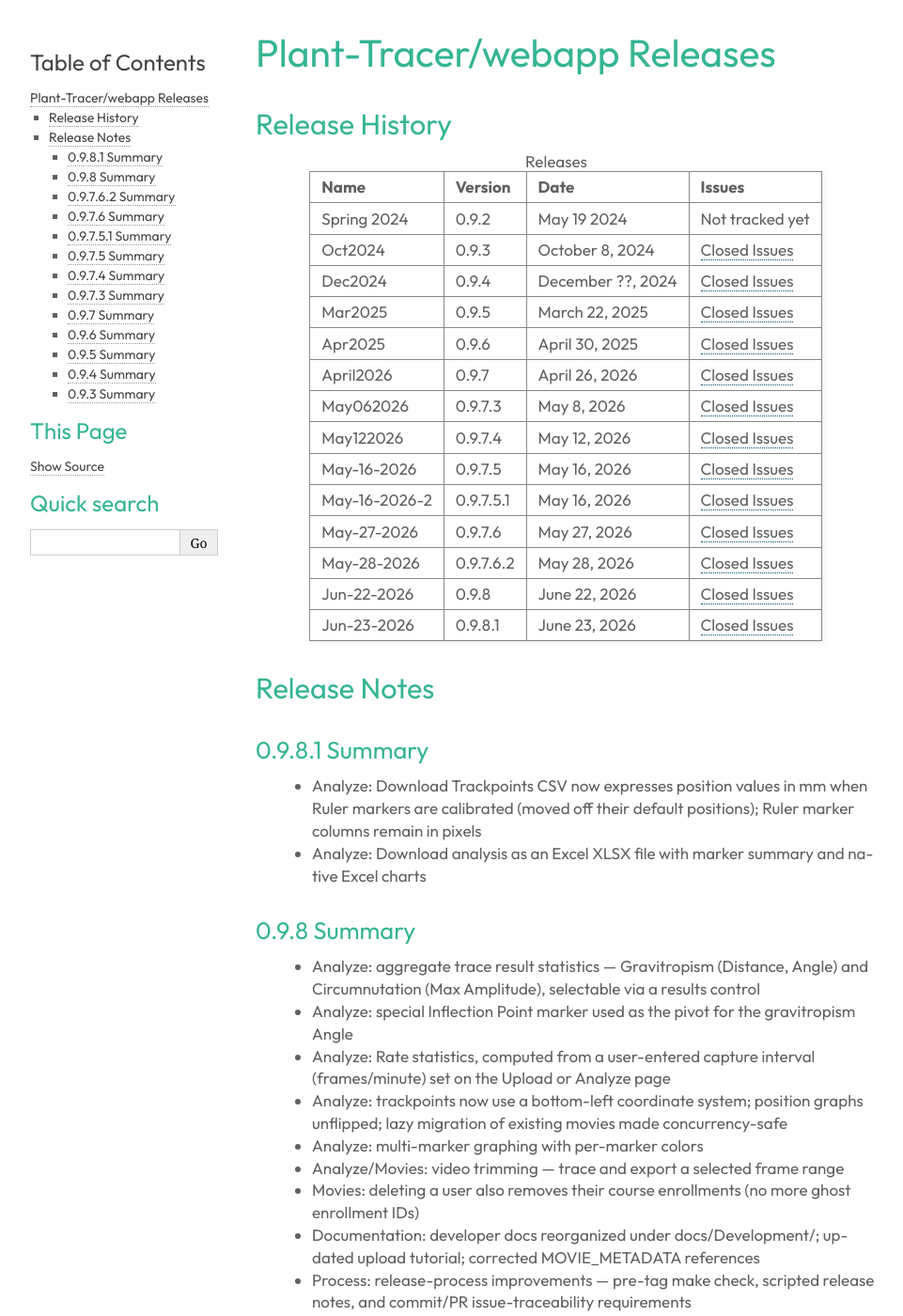
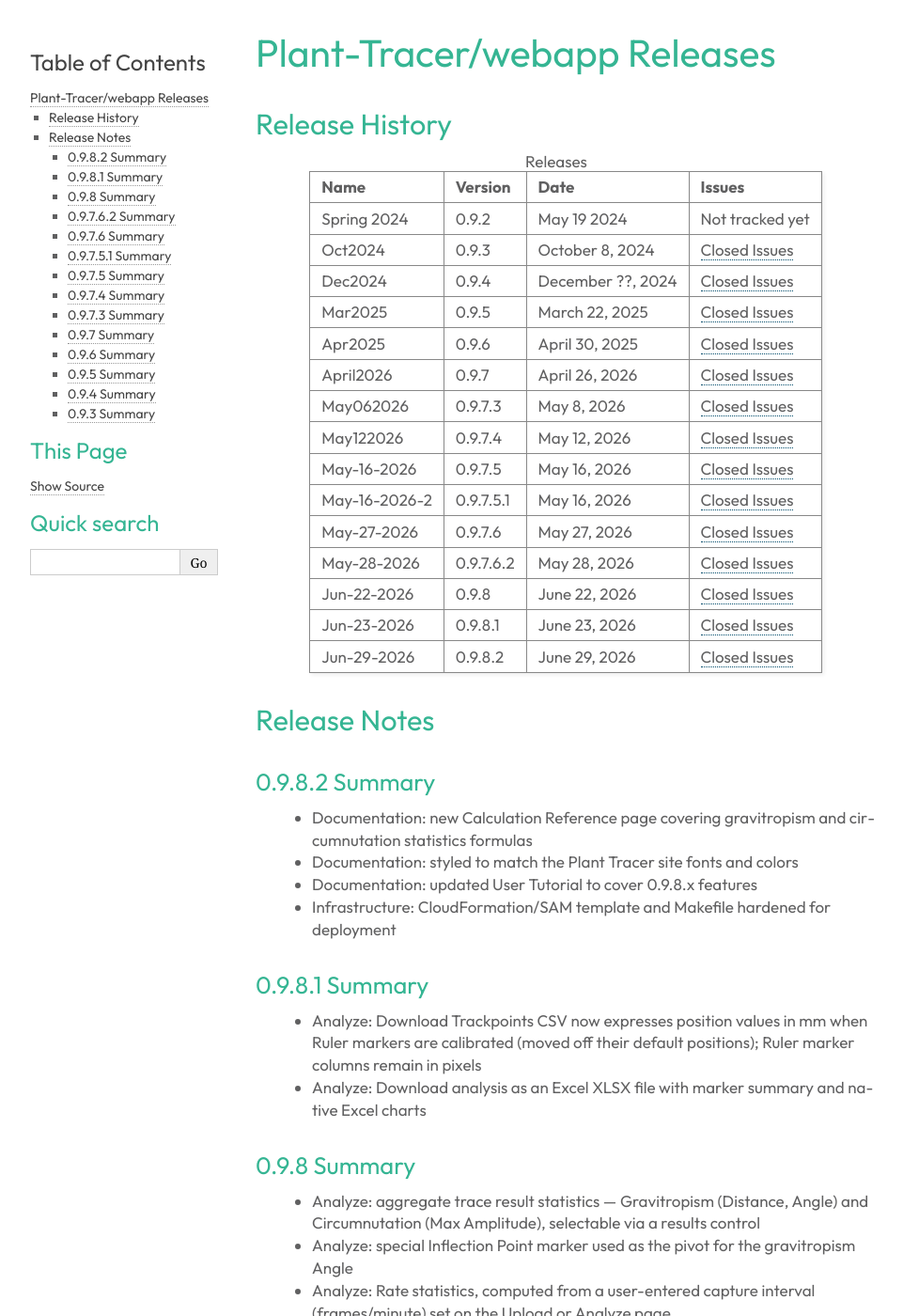
Before and after one commit to Plant-Tracer/webapp, a Sphinx documentation site: the page built from docs/ReleaseHistory.rst, in a window 1280 px wide and 1400 px high. Shown: the whole window at 94% size, without its empty margins (148-1109 px from the left). Built offline with Sphinx 7.4.7, drawn with Linux system fonts in a browser that asks for light colours; the version number is read from the project's files by our own code.

Commit message:
refs #1090: add ver-0.9.8.2 to ReleaseHistory

```diff
--- a/docs/ReleaseHistory.rst
+++ b/docs/ReleaseHistory.rst
@@ -67,9 +67,20 @@ Release History
      - 0.9.8.1
      - June 23, 2026
      - `Closed Issues <https://github.com/Plant-Tracer/webapp/releases/tag/ver-0.9.8.1>`__
+   * - Jun-29-2026
+     - 0.9.8.2
+     - June 29, 2026
+     - `Closed Issues <https://github.com/Plant-Tracer/webapp/releases/tag/ver-0.9.8.2>`__
 
 Release Notes
 -------------
+
+0.9.8.2 Summary
+***************
+    * Documentation: new Calculation Reference page covering gravitropism and circumnutation statistics formulas
+    * Documentation: styled to match the Plant Tracer site fonts and colors
+    * Documentation: updated User Tutorial to cover 0.9.8.x features
+    * Infrastructure: CloudFormation/SAM template and Makefile hardened for deployment
 
 0.9.8.1 Summary
 ***************
```
